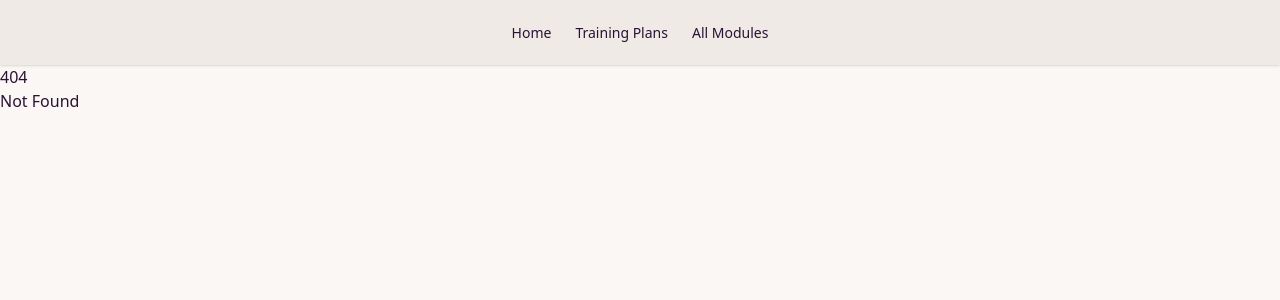
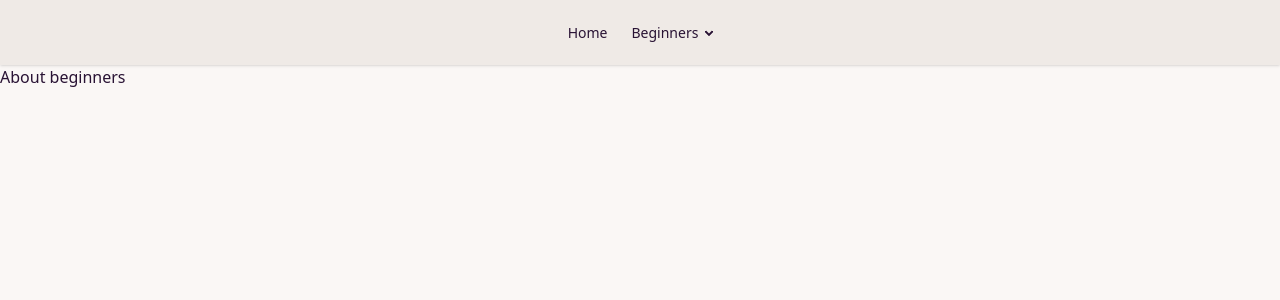
Before and after one commit to dawsonmz/ord_internal_site, a SvelteKit app: page /beginners in a window 1280 px wide. Before the commit this address had no page. Shown: the top 300 px of the page. Built offline with nearby package versions, Linux system fonts and the light colour scheme.

Commit message:
Restructure pages to be under beginners heading.

```diff
--- a/src/lib/server/modules.ts
+++ b/src/lib/server/beginners/modules.ts
@@ -1,5 +1,5 @@
 import { toHTML } from "@portabletext/to-html";
-import { sanityClientCredentials } from "./sanity";
+import { sanityClientCredentials } from "$lib/server/sanity";
 
 export interface Module {
     _id: String,
--- a/src/lib/server/training_plans.ts
+++ b/src/lib/server/beginners/training_plans.ts
@@ -1,6 +1,6 @@
-import { sanityClientCredentials } from "./sanity";
+import { sanityClientCredentials } from "$lib/server/sanity";
+import { type SeasonRef } from "$lib/server/seasons";
 import { type Module, type ModuleRef, loadModules } from "./modules";
-import { type SeasonRef } from "./seasons";
 
 export interface TrainingPlan {
     _id: String,
--- a/src/routes/+layout.svelte
+++ b/src/routes/+layout.svelte
@@ -15,18 +15,31 @@
             </div>
             <ul tabindex="-1" class="menu menu-sm dropdown-content bg-base-100 rounded-box z-1 mt-3 w-52 p-2 shadow">
                 <li><a href="/">Home</a></li>
-                <li><a href="/plans">Training Plans</a></li>
-                <li><a href="/modules">All Modules</a></li>
+                <li>
+                    <a href="/beginners">Beginners</a>
+                    <ul class="p-2">
+                        <li><a href="/beginners/plans">Training Plans</a></li>
+                        <li><a href="/beginners/modules">All Modules</a></li>
+                    </ul>
+                </li>
             </ul>
         </div>
     </div>
 
     <!-- Large screen center links for subpages. -->
     <div class="navbar-center hidden lg:flex">
-        <ul class="menu menu-horizontal px-1">
+        <ul class="menu menu-horizontal px-1 z-1">
             <li><a href="/">Home</a></li>
-            <li><a href="/plans">Training Plans</a></li>
-            <li><a href="/modules">All Modules</a></li>
+            <li>
+                <!-- Use dropdown for this instead. -->
+                <details>
+                    <summary><a href="/beginners">Beginners</a></summary>
+                    <ul class="p-1 w-32">
+                        <li><a href="/beginners/plans">Training Plans</a></li>
+                        <li><a href="/beginners/modules">All Modules</a></li>
+                    </ul>
+                </details>
+            </li>
         </ul>
     </div>
 
--- a/src/routes/+page.svelte
+++ b/src/routes/+page.svelte
@@ -1,2 +1 @@
-<h1>Welcome to SvelteKit</h1>
-<p>Visit <a href="https://svelte.dev/docs/kit">svelte.dev/docs/kit</a> to read the documentation</p>
+<h1>ORD Home Page</h1>
--- /dev/null
+++ b/src/routes/beginners/+page.svelte
@@ -0,0 +1 @@
+<h1>About beginners</h1>
--- a/src/routes/modules/+page.server.ts
+++ b/src/routes/beginners/modules/+page.server.ts
@@ -1,4 +1,4 @@
-import { loadModules } from "$lib/server/modules";
+import { loadModules } from "$lib/server/beginners/modules";
 
 export async function load() {
     let modules = await loadModules();
--- a/src/routes/plans/+page.server.ts
+++ b/src/routes/beginners/plans/+page.server.ts
@@ -1,5 +1,5 @@
 import { loadSeasons } from "$lib/server/seasons";
-import { loadTrainingPlans } from "$lib/server/training_plans";
+import { loadTrainingPlans } from "$lib/server/beginners/training_plans";
 
 export async function load() {
     let [seasonData, trainingPlanData] = await Promise.all(
```
Also changed, not shown: src/routes/beginners/modules/+page.svelte (renamed from src/routes/modules/+page.svelte), src/routes/beginners/plans/+page.svelte (renamed from src/routes/plans/+page.svelte).
